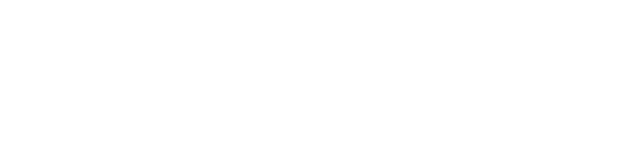
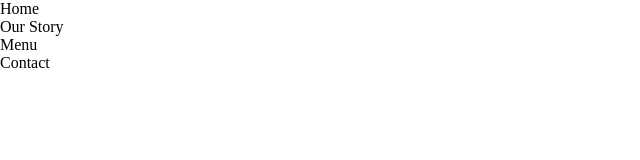
Before and after one commit to patk80/Restaurant-Website, a plain HTML site: page index.html in a window 1280 px wide. Shown: the whole page, without its empty margins (0-640 px from the left). Drawn offline with Linux system fonts and the light colour scheme.

Commit message:
Nav elements, <title> changed to KIKU, Bedmin...

```diff
--- a/index.html
+++ b/index.html
@@ -3,10 +3,19 @@
 <head>
     <meta charset="UTF-8">
     <meta name="viewport" content="width=device-width, initial-scale=1.0">
-    <title>Document</title>
+    <title>KIKU | Bedminster, NJ</title>
     <link rel="stylesheet" href="styles.css">
 </head>
 <body>
 
+    <nav>
+        <ul>
+            <li>Home</li>
+            <li>Our Story</li>
+            <li>Menu</li>
+            <li>Contact</li>
+        </ul>
+    </nav>
+
 </body>
 </html>
```
